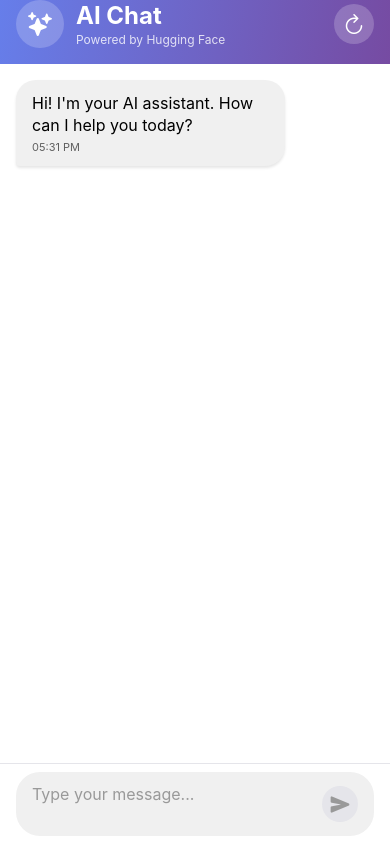
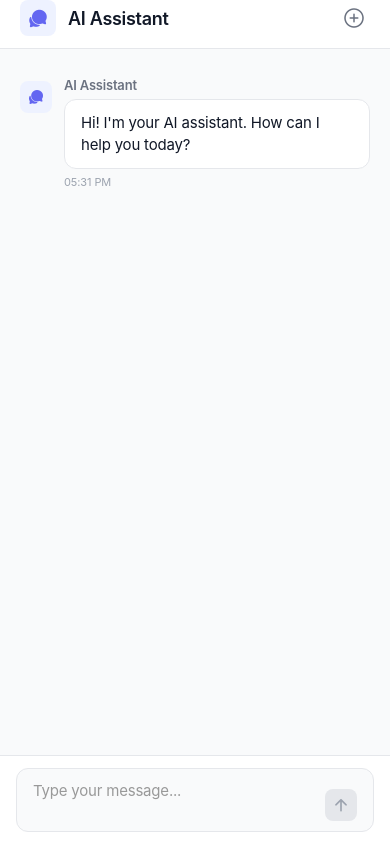
Before and after one commit to thertxnetwork/ai-chat, a React Native app: screen / in a window 390 px wide. Built offline with nearby package versions, Linux system fonts and the light colour scheme.

Commit message:
Redesign UI to be production-ready like Claude AI
Co-authored-by: thertxnetwork <220472872+thertxnetwork@users.noreply.github.com>

```diff
--- a/App.tsx
+++ b/App.tsx
@@ -7,9 +7,9 @@ import {
   Text,
   TouchableOpacity,
   Platform,
+  ScrollView,
 } from 'react-native';
 import { StatusBar } from 'expo-status-bar';
-import { LinearGradient } from 'expo-linear-gradient';
 import { Ionicons } from '@expo/vector-icons';
 import { MessageBubble } from './components/MessageBubble';
 import { ChatInput } from './components/ChatInput';
@@ -98,33 +98,26 @@ export default function App() {
 
   return (
     <SafeAreaView style={styles.container}>
-      <StatusBar style="light" />
+      <StatusBar style="dark" />
 
-      {/* Header with gradient */}
-      <LinearGradient
-        colors={['#667eea', '#764ba2']}
-        start={{ x: 0, y: 0 }}
-        end={{ x: 1, y: 1 }}
-        style={styles.header}
-      >
+      {/* Header */}
+      <View style={styles.header}>
         <View style={styles.headerContent}>
           <View style={styles.headerLeft}>
             <View style={styles.aiIconContainer}>
-              <Ionicons name="sparkles" size={24} color="#FFF" />
+              <Ionicons name="chatbubbles" size={20} color="#6366F1" />
             </View>
-            <View>
-              <Text style={styles.headerTitle}>AI Chat</Text>
-              <Text style={styles.headerSubtitle}>Powered by Hugging Face</Text>
-            </View>
+            <Text style={styles.headerTitle}>AI Assistant</Text>
           </View>
           <TouchableOpacity
             style={styles.clearButton}
             onPress={handleClearChat}
+            hitSlop={{ top: 10, bottom: 10, left: 10, right: 10 }}
           >
-            <Ionicons name="refresh" size={24} color="#FFF" />
+            <Ionicons name="add-circle-outline" size={24} color="#6B7280" />
           </TouchableOpacity>
         </View>
-      </LinearGradient>
+      </View>
 
       {/* Chat messages */}
       <View style={styles.chatContainer}>
@@ -151,9 +144,12 @@ const styles = StyleSheet.create({
     backgroundColor: '#FFFFFF',
   },
   header: {
-    paddingTop: Platform.OS === 'android' ? 40 : 0,
-    paddingBottom: 16,
-    paddingHorizontal: 16,
+    paddingTop: Platform.OS === 'android' ? 8 : 0,
+    paddingBottom: 12,
+    paddingHorizontal: 20,
+    backgroundColor: '#FFFFFF',
+    borderBottomWidth: 1,
+    borderBottomColor: '#E5E7EB',
   },
   headerContent: {
     flexDirection: 'row',
@@ -165,37 +161,29 @@ const styles = StyleSheet.create({
     alignItems: 'center',
   },
   aiIconContainer: {
-    width: 48,
-    height: 48,
-    borderRadius: 24,
-    backgroundColor: 'rgba(255, 255, 255, 0.2)',
+    width: 36,
+    height: 36,
+    borderRadius: 8,
+    backgroundColor: '#EEF2FF',
     justifyContent: 'center',
     alignItems: 'center',
     marginRight: 12,
   },
   headerTitle: {
-    fontSize: 24,
-    fontWeight: 'bold',
-    color: '#FFFFFF',
-  },
-  headerSubtitle: {
-    fontSize: 12,
-    color: 'rgba(255, 255, 255, 0.8)',
-    marginTop: 2,
+    fontSize: 18,
+    fontWeight: '600',
+    color: '#111827',
+    letterSpacing: -0.3,
   },
   clearButton: {
-    width: 40,
-    height: 40,
-    borderRadius: 20,
-    backgroundColor: 'rgba(255, 255, 255, 0.2)',
-    justifyContent: 'center',
-    alignItems: 'center',
+    padding: 4,
   },
   chatContainer: {
     flex: 1,
-    backgroundColor: '#FFFFFF',
+    backgroundColor: '#F9FAFB',
   },
   messageList: {
-    paddingVertical: 8,
+    paddingVertical: 16,
+    paddingHorizontal: 4,
   },
 });
--- a/components/ChatInput.tsx
+++ b/components/ChatInput.tsx
@@ -54,9 +54,9 @@ export const ChatInput: React.FC<ChatInputProps> = ({ onSend, disabled = false }
             disabled={!message.trim() || disabled}
           >
             <Ionicons
-              name="send"
-              size={20}
-              color={message.trim() && !disabled ? '#FFFFFF' : '#999'}
+              name="arrow-up"
+              size={18}
+              color={message.trim() && !disabled ? '#FFFFFF' : '#9CA3AF'}
             />
           </TouchableOpacity>
         </View>
@@ -69,36 +69,39 @@ const styles = StyleSheet.create({
   container: {
     backgroundColor: '#FFFFFF',
     borderTopWidth: 1,
-    borderTopColor: '#E5E5EA',
-    paddingTop: 8,
-    paddingBottom: 8,
+    borderTopColor: '#E5E7EB',
+    paddingTop: 12,
+    paddingBottom: 12,
     paddingHorizontal: 16,
   },
   inputContainer: {
     flexDirection: 'row',
-    alignItems: 'center',
-    backgroundColor: '#F0F0F0',
-    borderRadius: 24,
+    alignItems: 'flex-end',
+    backgroundColor: '#F9FAFB',
+    borderRadius: 12,
+    borderWidth: 1,
+    borderColor: '#E5E7EB',
     paddingHorizontal: 16,
-    paddingVertical: 8,
+    paddingVertical: 10,
   },
   input: {
     flex: 1,
-    fontSize: 16,
+    fontSize: 15,
     maxHeight: 100,
-    color: '#000',
-    paddingVertical: 4,
+    color: '#111827',
+    paddingVertical: 2,
+    letterSpacing: -0.2,
   },
   sendButton: {
-    backgroundColor: '#007AFF',
-    width: 36,
-    height: 36,
-    borderRadius: 18,
+    backgroundColor: '#6366F1',
+    width: 32,
+    height: 32,
+    borderRadius: 8,
     justifyContent: 'center',
     alignItems: 'center',
     marginLeft: 8,
   },
   sendButtonDisabled: {
-    backgroundColor: '#E5E5EA',
+    backgroundColor: '#E5E7EB',
   },
 });
--- a/components/MessageBubble.tsx
+++ b/components/MessageBubble.tsx
@@ -1,5 +1,6 @@
 import React from 'react';
 import { View, Text, StyleSheet } from 'react-native';
+import { Ionicons } from '@expo/vector-icons';
 import { Message } from '../types';
 
 interface MessageBubbleProps {
@@ -8,12 +9,16 @@ interface MessageBubbleProps {
 
 export const MessageBubble: React.FC<MessageBubbleProps> = ({ message }) => {
   return (
-    <View
-      style={[
-        styles.container,
-        message.isUser ? styles.userContainer : styles.aiContainer,
-      ]}
-    >
+    <View style={styles.container}>
+      {!message.isUser && (
+        <View style={styles.aiIconContainer}>
+          <Ionicons name="chatbubbles" size={16} color="#6366F1" />
+        </View>
+      )}
+      <View style={styles.messageContent}>
+        {!message.isUser && (
+          <Text style={styles.label}>AI Assistant</Text>
+        )}
         <View
           style={[
             styles.bubble,
@@ -28,6 +33,7 @@ export const MessageBubble: React.FC<MessageBubbleProps> = ({ message }) => {
           >
             {message.text}
           </Text>
+        </View>
         <Text style={styles.timestamp}>
           {message.timestamp.toLocaleTimeString([], {
             hour: '2-digit',
@@ -42,50 +48,60 @@ export const MessageBubble: React.FC<MessageBubbleProps> = ({ message }) => {
 const styles = StyleSheet.create({
   container: {
     flexDirection: 'row',
-    marginVertical: 8,
+    marginVertical: 12,
     marginHorizontal: 16,
+    alignItems: 'flex-start',
   },
-  userContainer: {
-    justifyContent: 'flex-end',
+  aiIconContainer: {
+    width: 32,
+    height: 32,
+    borderRadius: 8,
+    backgroundColor: '#EEF2FF',
+    justifyContent: 'center',
+    alignItems: 'center',
+    marginRight: 12,
+    marginTop: 4,
   },
-  aiContainer: {
-    justifyContent: 'flex-start',
+  messageContent: {
+    flex: 1,
+  },
+  label: {
+    fontSize: 13,
+    fontWeight: '600',
+    color: '#6B7280',
+    marginBottom: 6,
+    letterSpacing: -0.2,
   },
   bubble: {
-    maxWidth: '75%',
     paddingHorizontal: 16,
     paddingVertical: 12,
-    borderRadius: 20,
-    shadowColor: '#000',
-    shadowOffset: {
-      width: 0,
-      height: 2,
-    },
-    shadowOpacity: 0.1,
-    shadowRadius: 3,
-    elevation: 3,
+    borderRadius: 12,
   },
   userBubble: {
-    backgroundColor: '#007AFF',
-    borderBottomRightRadius: 4,
+    backgroundColor: '#6366F1',
+    alignSelf: 'flex-end',
+    maxWidth: '85%',
   },
   aiBubble: {
-    backgroundColor: '#F0F0F0',
-    borderBottomLeftRadius: 4,
+    backgroundColor: '#FFFFFF',
+    borderWidth: 1,
+    borderColor: '#E5E7EB',
   },
   text: {
-    fontSize: 16,
+    fontSize: 15,
     lineHeight: 22,
+    letterSpacing: -0.2,
   },
   userText: {
     color: '#FFFFFF',
   },
   aiText: {
-    color: '#000000',
+    color: '#111827',
   },
   timestamp: {
     fontSize: 11,
-    marginTop: 4,
-    opacity: 0.6,
+    marginTop: 6,
+    color: '#9CA3AF',
+    letterSpacing: -0.1,
   },
 });
--- a/components/TypingIndicator.tsx
+++ b/components/TypingIndicator.tsx
@@ -1,9 +1,13 @@
 import React from 'react';
-import { View, ActivityIndicator, StyleSheet } from 'react-native';
+import { View, StyleSheet } from 'react-native';
+import { Ionicons } from '@expo/vector-icons';
 
 export const TypingIndicator: React.FC = () => {
   return (
     <View style={styles.container}>
+      <View style={styles.aiIconContainer}>
+        <Ionicons name="chatbubbles" size={16} color="#6366F1" />
+      </View>
       <View style={styles.bubble}>
         <View style={styles.dotsContainer}>
           <View style={[styles.dot, styles.dot1]} />
@@ -18,16 +22,27 @@ export const TypingIndicator: React.FC = () => {
 const styles = StyleSheet.create({
   container: {
     flexDirection: 'row',
-    marginVertical: 8,
+    marginVertical: 12,
     marginHorizontal: 16,
-    justifyContent: 'flex-start',
+    alignItems: 'flex-start',
+  },
+  aiIconContainer: {
+    width: 32,
+    height: 32,
+    borderRadius: 8,
+    backgroundColor: '#EEF2FF',
+    justifyContent: 'center',
+    alignItems: 'center',
+    marginRight: 12,
+    marginTop: 4,
   },
   bubble: {
-    backgroundColor: '#F0F0F0',
+    backgroundColor: '#FFFFFF',
+    borderWidth: 1,
+    borderColor: '#E5E7EB',
     paddingHorizontal: 16,
     paddingVertical: 12,
-    borderRadius: 20,
-    borderBottomLeftRadius: 4,
+    borderRadius: 12,
   },
   dotsContainer: {
     flexDirection: 'row',
@@ -35,10 +50,10 @@ const styles = StyleSheet.create({
     justifyContent: 'center',
   },
   dot: {
-    width: 8,
-    height: 8,
-    borderRadius: 4,
-    backgroundColor: '#999',
+    width: 6,
+    height: 6,
+    borderRadius: 3,
+    backgroundColor: '#9CA3AF',
     marginHorizontal: 2,
   },
   dot1: {
```
Lines whose indentation alone changed are shown as unchanged.
